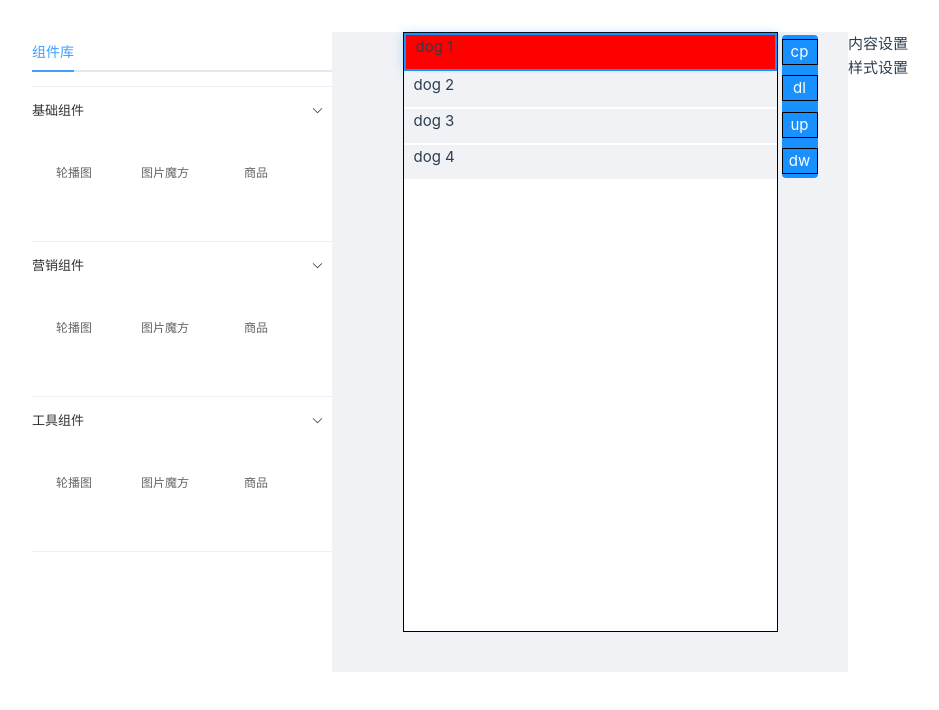
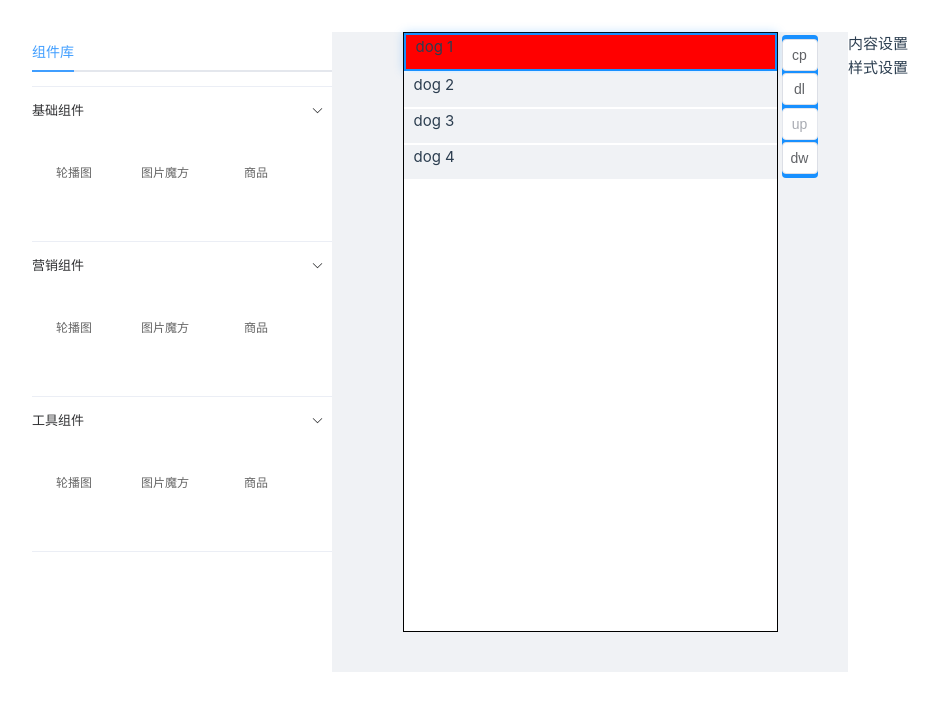
Before and after one commit to aliAjax/bjTea, a Vue app: page / in a window 1280 px wide. Shown: the top 710 px of the page, without its empty margins (0-939 px from the left). Built offline with nearby package versions, Linux system fonts and the light colour scheme.

Commit message:
增加交互

```diff
--- a/src/components/diy/diyView.vue
+++ b/src/components/diy/diyView.vue
@@ -10,10 +10,10 @@
       <template #item="{ element,index }">
         <div class="list-group-item" :class="{'choose-item':currentIndex === index}" @click="chooseItem(element,index)">
           <div class="delete-box" v-if="index ===currentIndex">
-            <div class="icon-copy" @click="copyItem(index)">cp</div>
-            <div class="icon-del" @click="deleteItem(index)">dl</div>
-            <div class="icon-up" @click="moveOp(index,-1)">up</div>
-            <div class="icon-down" @click="moveOp(index,1)">dw</div>
+            <el-button class="icon-copy" @click="copyItem(index)">cp</el-button>
+            <el-button class="icon-del" @click="deleteItem(index)">dl</el-button>
+            <el-button class="icon-up" :disabled="index === 0" @click="moveOp(index,-1)">up</el-button>
+            <el-button class="icon-down" :disabled="index === mConfig.length-1" @click="moveOp(index,1)">dw</el-button>
           </div>
           {{ element.name }}
         </div>
@@ -138,6 +138,9 @@ export default {
         display: flex;
         flex-flow: column;
         justify-content: space-between;
+        :deep .el-button{
+          margin-left: unset;
+        }
         >div{
           width: 100%;
           display: inline-block;
```
